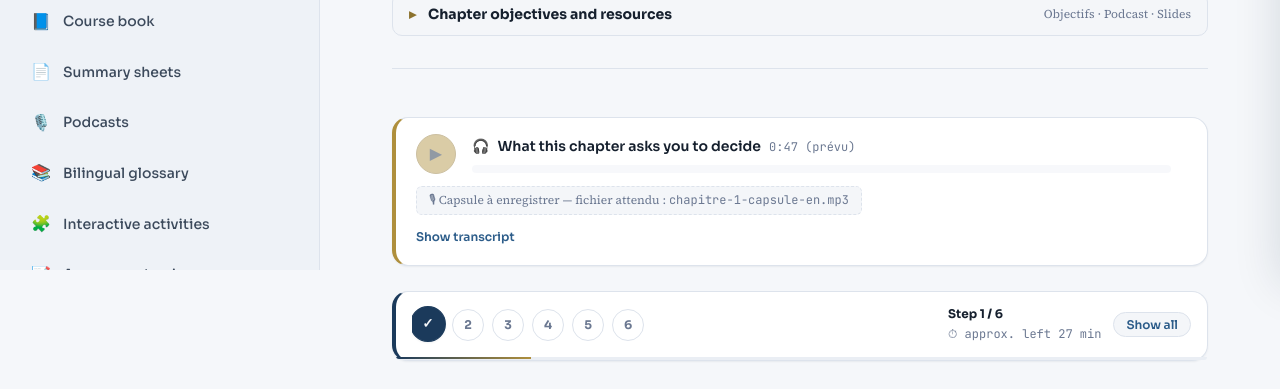
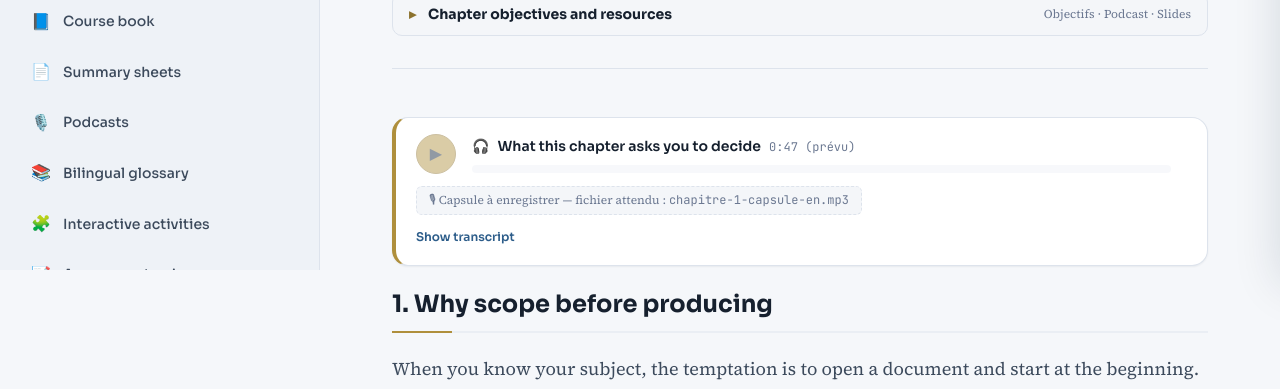
Before and after one commit to melafrit/template_cours, a plain HTML site: page site/chapitres/01-cadrage.html in a window 1280 px wide. Shown: the part 530-919 px from the top of the page. Drawn offline with Linux system fonts and the light colour scheme; no server answers.

Commit message:
Chapitres sans barre d'étapes ni sommaire dans la page (sections dans le menu de gauche, comme le cours d'architecture logicielle)

```diff
--- a/site/chapitres/01-cadrage.html
+++ b/site/chapitres/01-cadrage.html
@@ -521,8 +521,6 @@
 
   function demarrer() {
     monter();
-    RDCX.steps({ chapitre: '1' });
-    RDCX.sommaire({ titre: T('sommaire.titre') });
     new FlashcardDeck('flash-ch1', (window.RDC_FLASHCARDS || {})['1'] || [], 'ch1');
   }
 
```
Also changed, not shown: site/chapitres/02-structurer.html (+0 -2 lines), site/chapitres/03-multimedia.html (+0 -2 lines), 3 other files.
